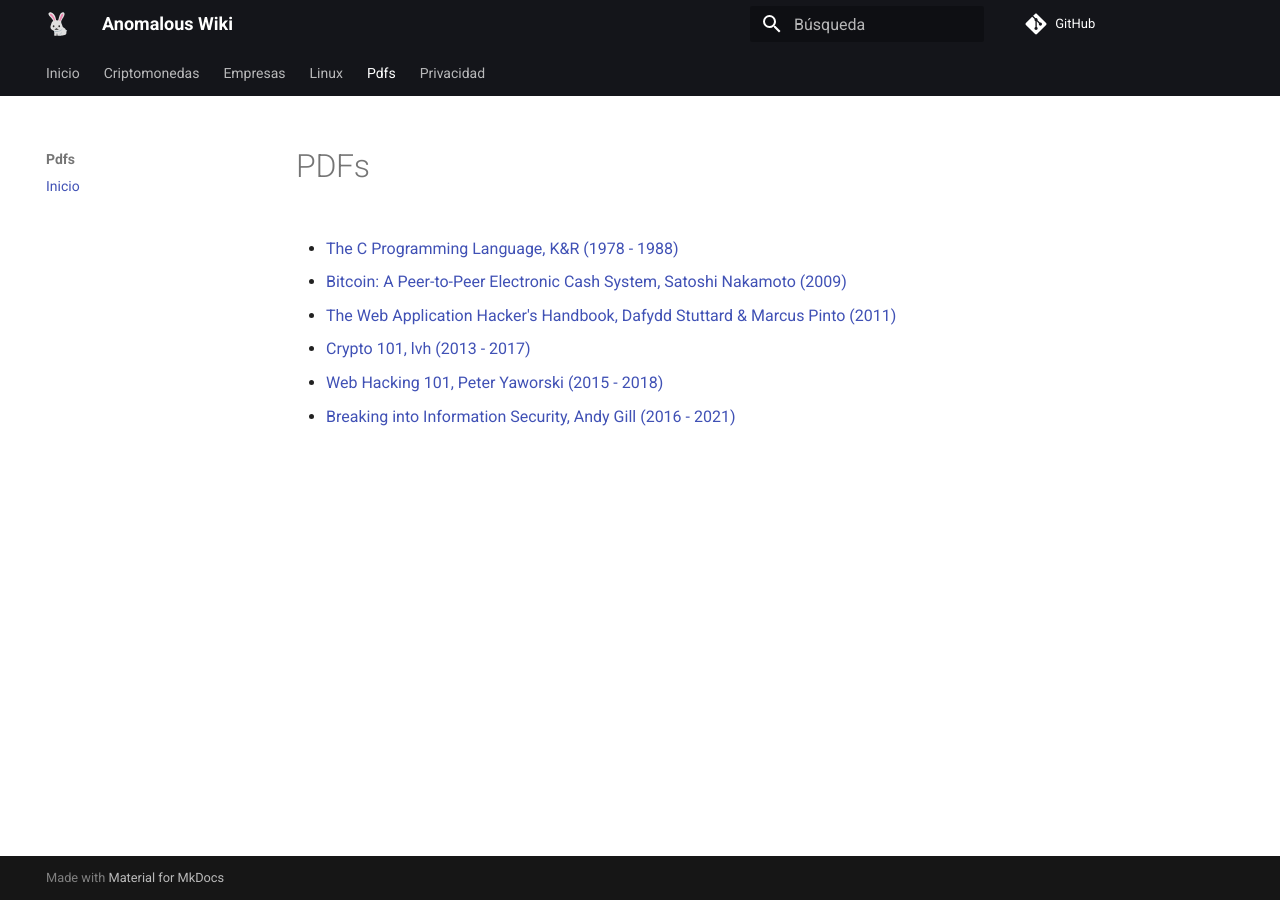
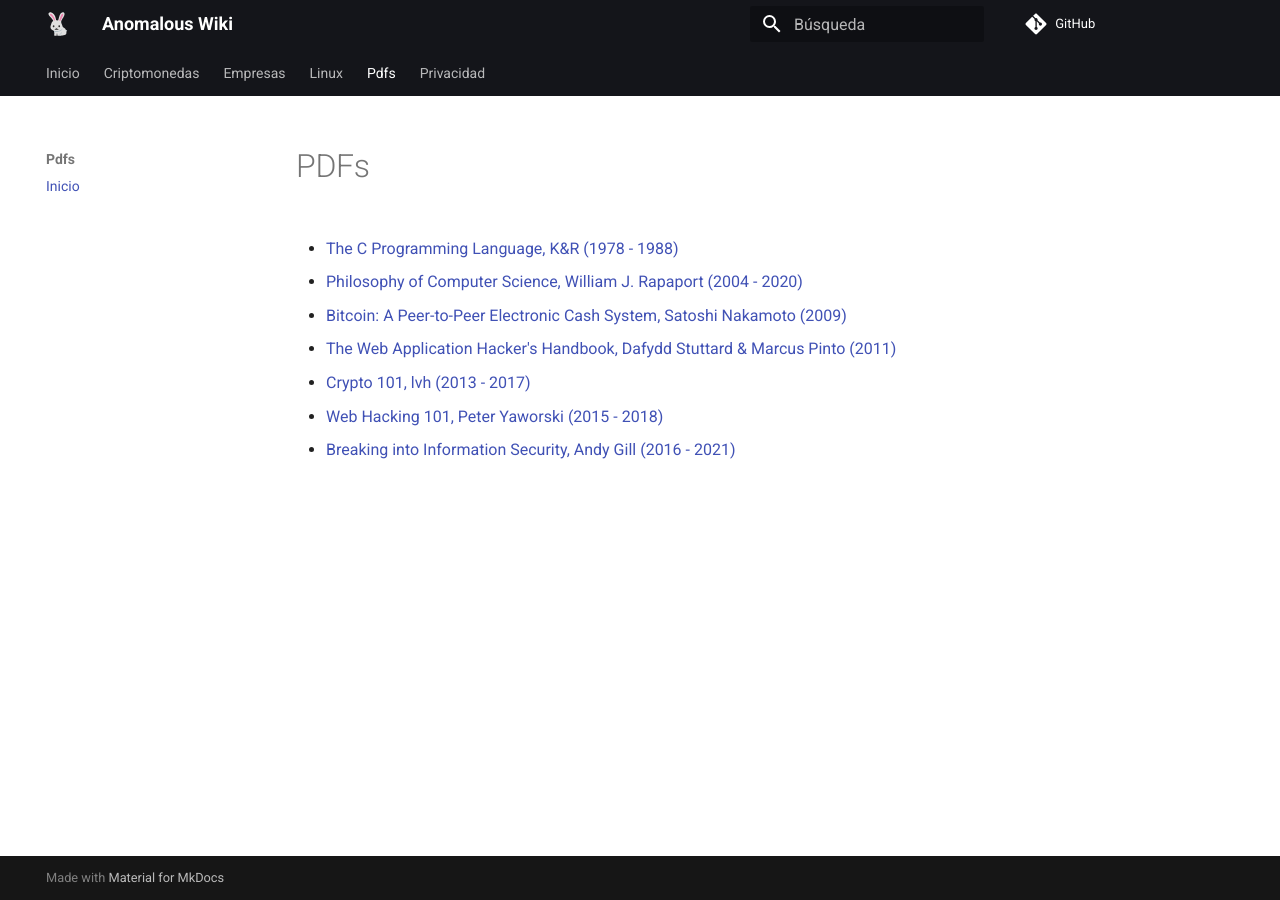
Before and after one commit to anomalouscode/wiki, an MkDocs documentation site: the page built from docs/pdfs/index.md, in a window 1280 px wide. Built offline with MkDocs 1.6.1 and Material for MkDocs 9.7.7, drawn with Linux system fonts in a browser that asks for light colours; comment, search, counter and statistics services are not loaded.

Commit message:
add phics pdf

```diff
--- a/docs/pdfs/index.md
+++ b/docs/pdfs/index.md
@@ -5,6 +5,8 @@ title: Inicio
 # PDFs
 
 - [The C Programming Language, K&R (1978 - 1988)](the-c-programming-language.pdf)
+
+- [Philosophy of Computer Science, William J. Rapaport (2004 - 2020)](phics.pdf)
 
 - [Bitcoin: A Peer-to-Peer Electronic Cash System, Satoshi Nakamoto (2009)](bitcoin.pdf)
 
```
Also changed, not shown: 1 other file.
